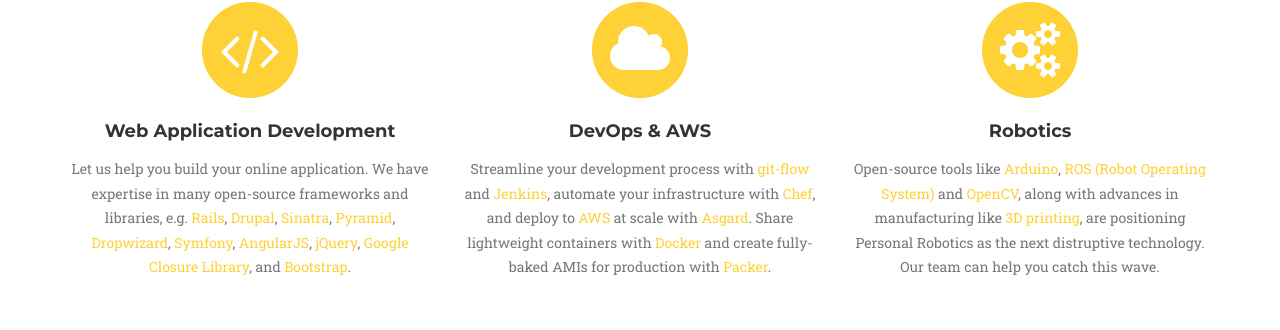
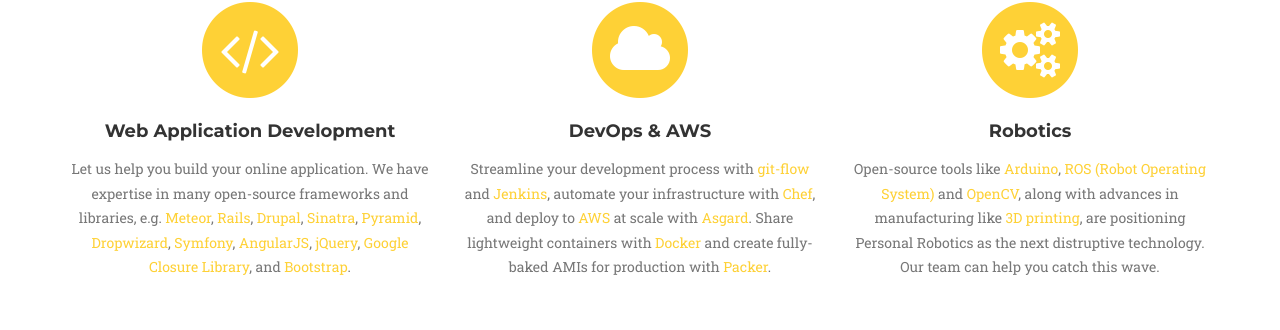
Before and after one commit to ordinaryexperts/ordinaryexperts.github.io, a plain HTML site: page index.html in a window 1280 px wide. Shown: the part 1069-1399 px from the top of the page. Drawn offline with nearby package versions, Linux system fonts and the light colour scheme; a web font is replaced by a local one.

Commit message:
Adding Meteor to framework list

```diff
--- a/index.html
+++ b/index.html
@@ -123,7 +123,7 @@
                         <i class="fa fa-code fa-stack-1x fa-inverse"></i>
                     </span>
                     <h4 class="service-heading">Web Application Development</h4>
-                    <p class="text-muted">Let us help you build your online application.  We have expertise in many open-source frameworks and libraries, e.g. <a target="_new" href="http://rubyonrails.org/">Rails</a>, <a target="_new" href="https://www.drupal.org/">Drupal</a>, <a target="_new" href="http://www.sinatrarb.com/">Sinatra</a>, <a target="_new" href="http://www.pylonsproject.org/">Pyramid</a>, <a target="_new" href="https://dropwizard.github.io/dropwizard/">Dropwizard</a>, <a target="_new" href="http://symfony.com/">Symfony</a>, <a target="_new" href="https://angularjs.org/">AngularJS</a>, <a target="_new" href="http://jquery.com/">jQuery</a>, <a target="_new" href="https://developers.google.com/closure/library/">Google Closure Library</a>, and <a target="_new" href="http://getbootstrap.com/">Bootstrap</a>.</p>
+                    <p class="text-muted">Let us help you build your online application.  We have expertise in many open-source frameworks and libraries, e.g. <a target="_new" href="https://www.meteor.com/">Meteor</a>, <a target="_new" href="http://rubyonrails.org/">Rails</a>, <a target="_new" href="https://www.drupal.org/">Drupal</a>, <a target="_new" href="http://www.sinatrarb.com/">Sinatra</a>, <a target="_new" href="http://www.pylonsproject.org/">Pyramid</a>, <a target="_new" href="https://dropwizard.github.io/dropwizard/">Dropwizard</a>, <a target="_new" href="http://symfony.com/">Symfony</a>, <a target="_new" href="https://angularjs.org/">AngularJS</a>, <a target="_new" href="http://jquery.com/">jQuery</a>, <a target="_new" href="https://developers.google.com/closure/library/">Google Closure Library</a>, and <a target="_new" href="http://getbootstrap.com/">Bootstrap</a>.</p>
                 </div>
                 <div class="col-md-4">
                     <span class="fa-stack fa-4x">
```
